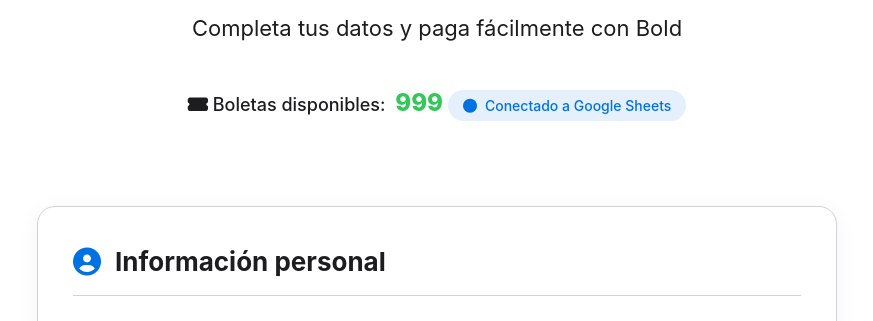
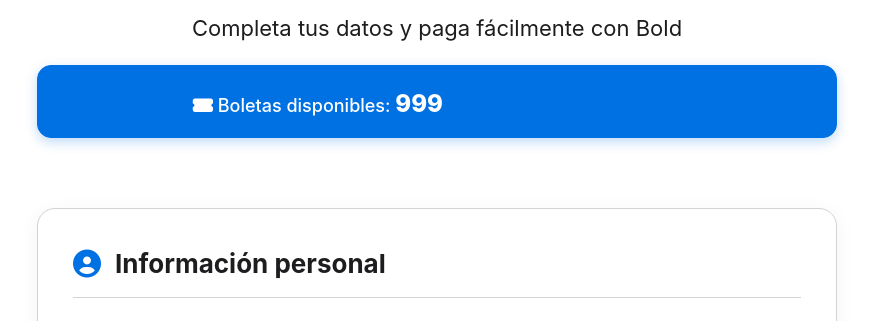
Before and after one commit to zvntivgo/ELCAMPEON, a plain HTML site: page index.html in a window 1280 px wide. Shown: the part 436-757 px from the top of the page, without its empty margins (203-1076 px from the left). Drawn offline with Linux system fonts and the light colour scheme; no server answers.

Commit message:
COLOR DE CONTAINER BD

```diff
--- a/index.html
+++ b/index.html
@@ -569,15 +569,16 @@
     }
 
     .availability-banner {
-      background: #0071E3(7, 7, 7, 0.15);
-      border: 1px solid #0071E3(108, 108, 108, 0.3);
+  background: #0071e3; /* Fondo azul Apple */
+  border: 1px solid #0071e3;
+  color: #ffffff; /* Letras blancas */
   border-radius: 14px;
   padding: 15px;
   text-align: center;
   margin: 20px 0;
   font-size: 18px;
   font-weight: 500;
-      color: #0071E3(255, 255, 255, 0.067)(--text);
+  box-shadow: 0 4px 12px rgba(0, 113, 227, 0.25);
 }
 
     .availability-banner.warning {
@@ -591,10 +592,9 @@
     }
 
     .availability-count {
+  color: #ffffff;
   font-weight: 800;
   font-size: 24px;
-      color: var(--success);
-      margin: 0 5px;
 }
 
     .availability-count.warning {
```
Also changed, not shown: 1 other file. Lines whose indentation alone changed are shown as unchanged.
